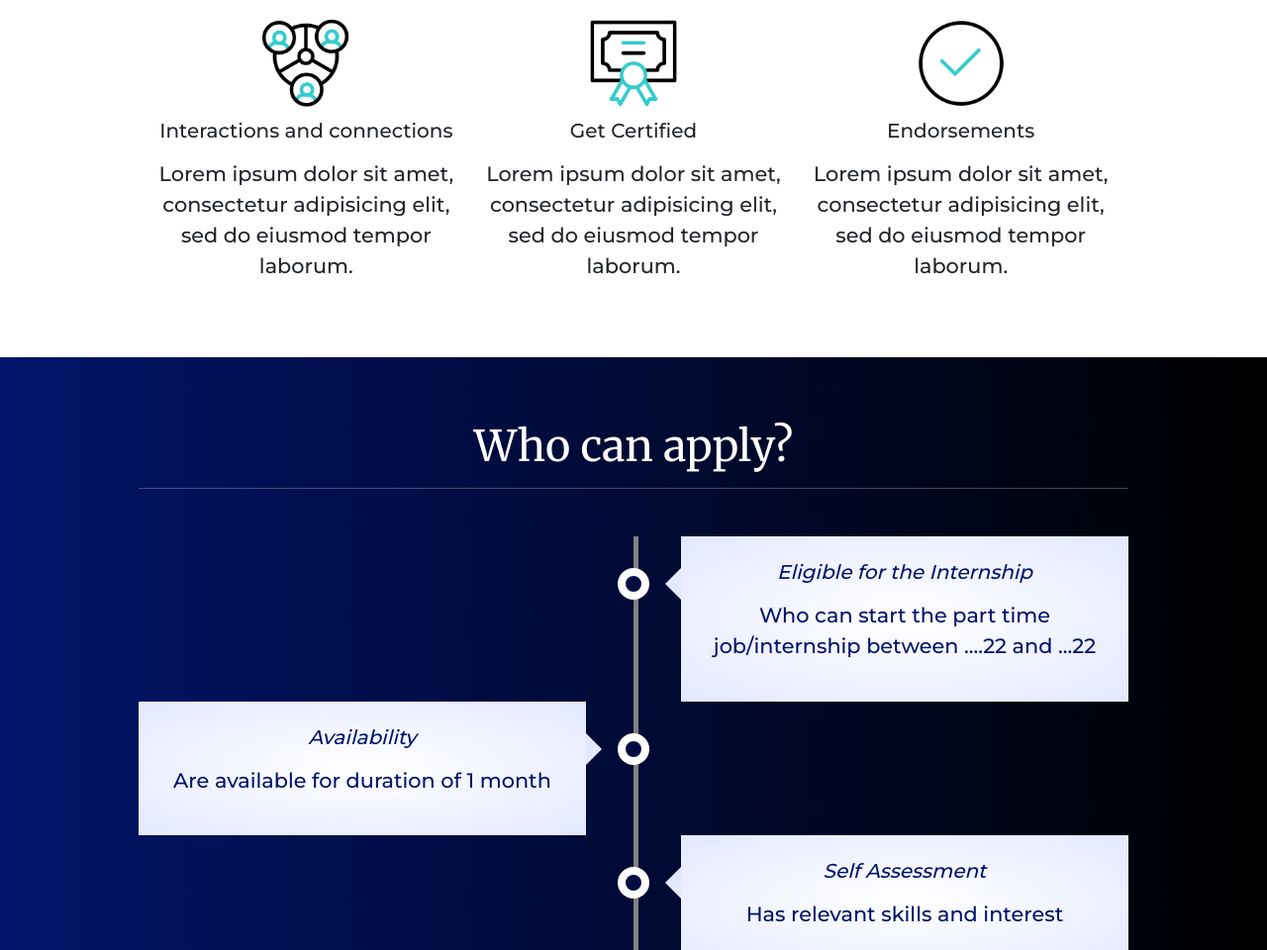
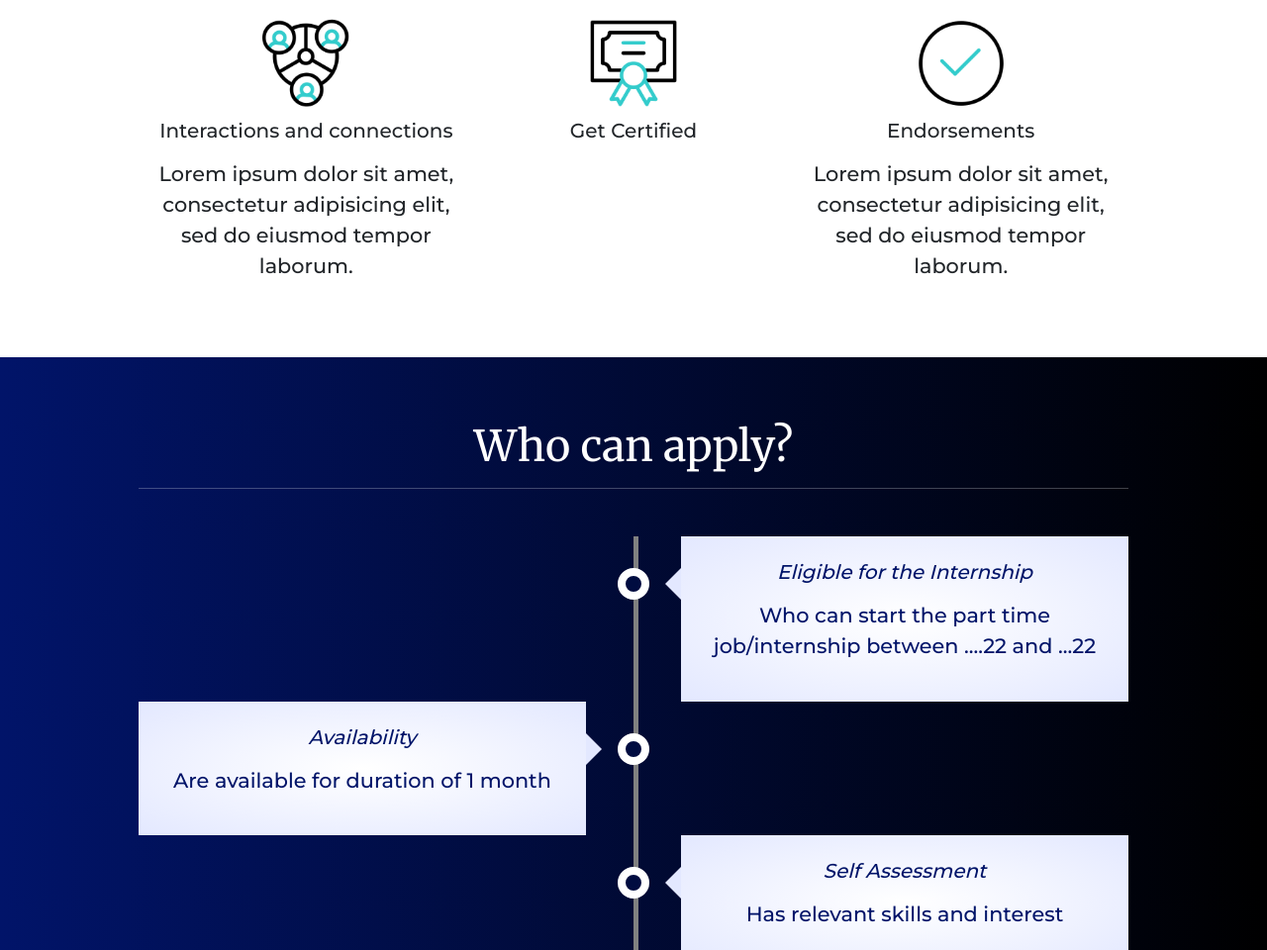
Before and after one commit to Malla2Likhitha/Malla2Likhitha.github.io, a plain HTML site: page index.html in a window 1280 px wide. Shown: the part 2405-3365 px from the top of the page at 99% size. Drawn offline with nearby package versions, Linux system fonts and the light colour scheme; a web font is replaced by a local one.

Commit message:
Update index.html

```diff
--- a/index.html
+++ b/index.html
@@ -165,7 +165,7 @@
           <div class="col-lg-4 col-md-6">
             <img src="flaticon/certified.gif" class="image" alt="certified">
             <h5>Get Certified</h5>
-            <p>Lorem ipsum dolor sit amet, consectetur adipisicing elit, sed do eiusmod tempor laborum.</p>
+            <p></p>
           </div>
           <div class="col-lg-4 col-md-6">
             <img src="flaticon/endorsed.gif" class="image" alt="endorsed">
```
